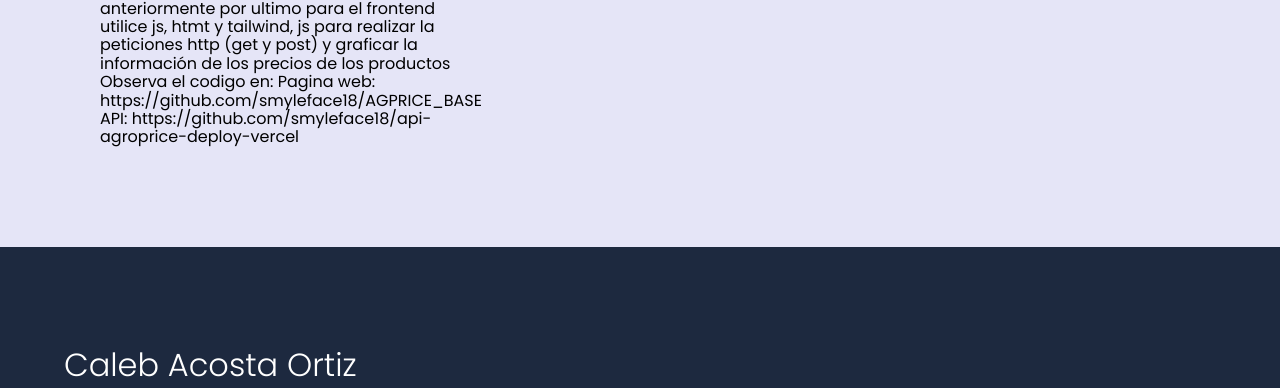
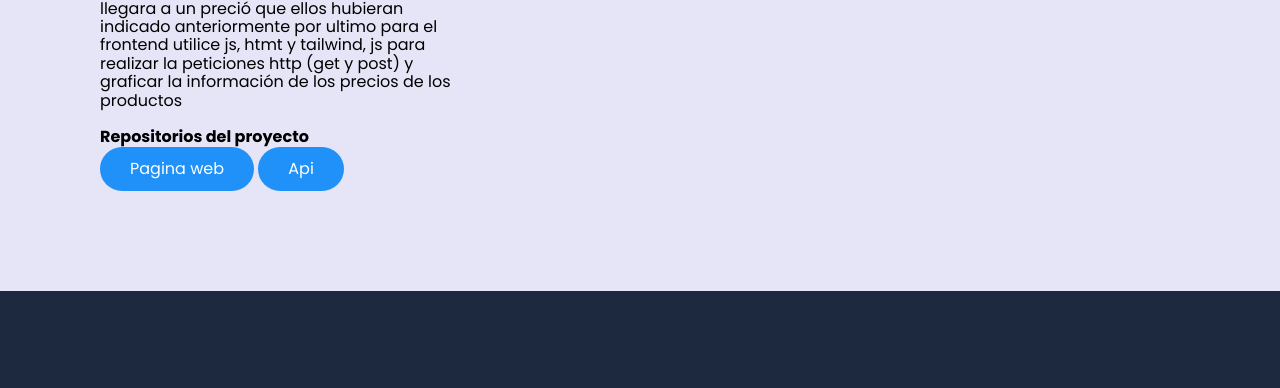
Before and after one commit to smyleface18/CV-CalebAcostaOrtiz, a plain HTML site: page index.html in a window 1280 px wide. Shown: the part 3726-4114 px from the top of the page. Drawn offline with nearby package versions, Linux system fonts and the light colour scheme.

Commit message:
add repostorios proyecto

```diff
--- a/index.html
+++ b/index.html
@@ -211,9 +211,12 @@
                           información al front y poder generar las graficas para visualizar la flutaciónes de los precios, tambien se
                           codifico un script para enviar correos a los usuarios automáticamente cuando un producto llegara a un preció
                           que ellos hubieran indicado anteriormente por ultimo para el frontend utilice js, htmt y tailwind, js para realizar la peticiones http (get y post) y graficar la información de los precios de los productos
-                          Observa el codigo en:
-                          Pagina web: https://github.com/smyleface18/AGPRICE_BASE
-                          API: https://github.com/smyleface18/api-agroprice-deploy-vercel
+                          <br>
+                          <br>
+                          <b>Repositorios del proyecto</b>
+                          <br>
+                          <a class="btn" href="https://github.com/smyleface18/AGPRICE_BASE">Pagina web</a>
+                          <a class="btn" href="https://github.com/smyleface18/api-agroprice-deploy-vercel">Api</a>
 
                     </p>
                 </div>
```
